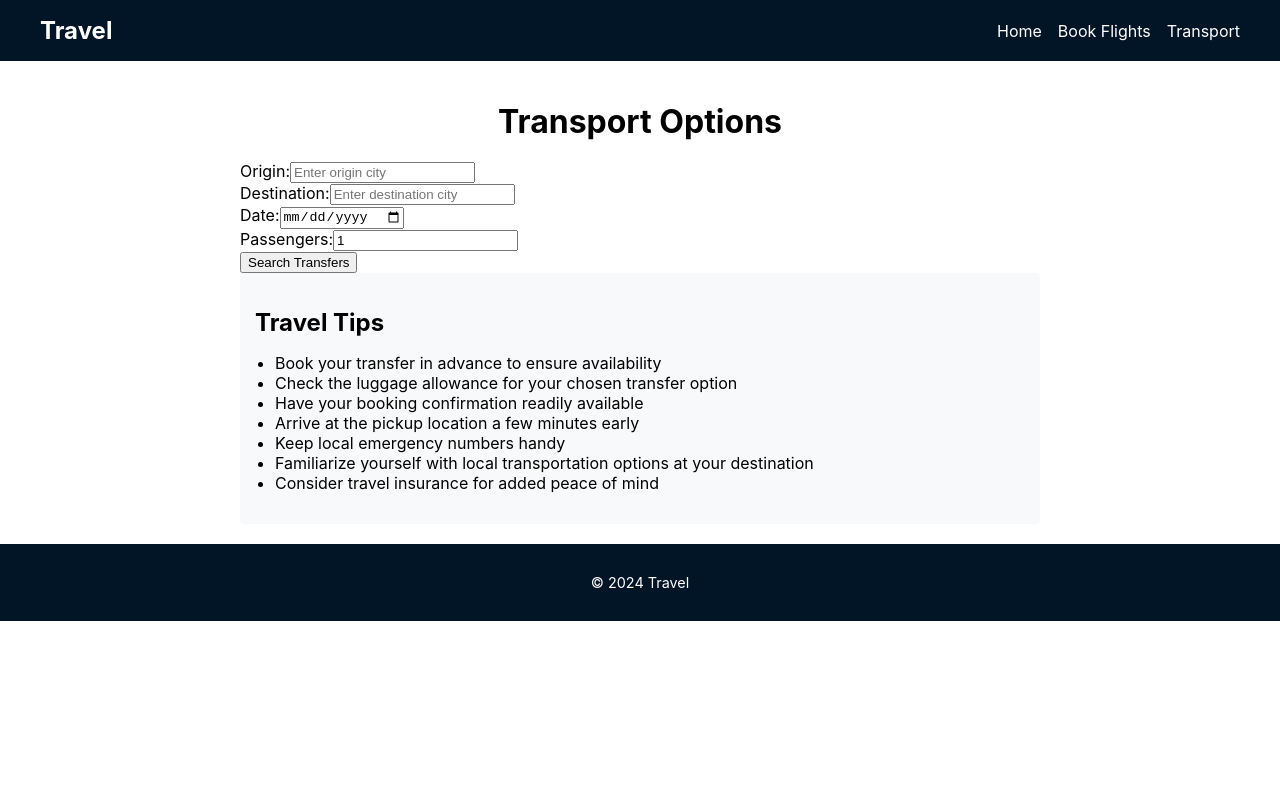
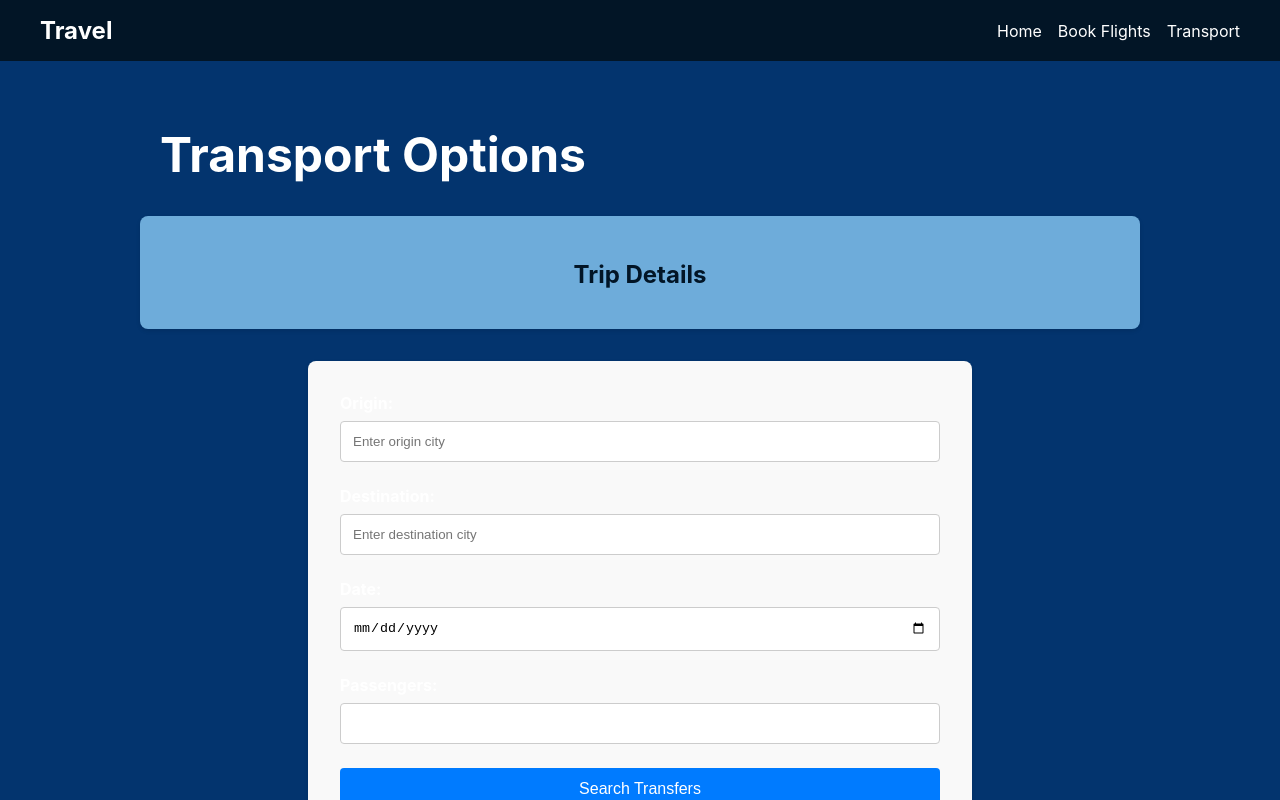
Before and after one commit to sumafujiko/acsd-project, a React (Create React App) app: page /transport in a window 1280 px wide. Shown: the top 800 px of the page. Built offline with nearby package versions, Linux system fonts and the light colour scheme; no server answers.

Commit message:
further changes to styling on transport

```diff
--- /dev/null
+++ b/src/contexts/TripSummary.js
@@ -0,0 +1,164 @@
+import React from "react";
+import PropTypes from "prop-types";
+import "../sass/tripsummary.scss";
+
+const formatDate = (dateString) => {
+  const date = new Date(dateString);
+  return date.toLocaleDateString("en-GB", {
+    year: "numeric",
+    month: "short",
+    day: "numeric",
+  });
+};
+
+const formatTime = (dateString) => {
+  const date = new Date(dateString);
+  return date.toLocaleTimeString("en-GB", {
+    hour: "2-digit",
+    minute: "2-digit",
+  });
+};
+
+const FlightDetails = ({ flight }) => {
+  if (!flight || !flight.outboundFlight || flight.outboundFlight.length === 0) {
+    return <p>No flight details available</p>;
+  }
+
+  const { outboundFlight, returnFlight } = flight;
+  const firstOutbound = outboundFlight[0];
+  const lastOutbound = outboundFlight[outboundFlight.length - 1];
+  const firstReturn =
+    returnFlight && returnFlight.length > 0 ? returnFlight[0] : null;
+  const lastReturn =
+    returnFlight && returnFlight.length > 0
+      ? returnFlight[returnFlight.length - 1]
+      : null;
+
+  const renderFlightSegment = (departure, arrival, label) => (
+    <div className="flight-segment">
+      <h4>{label}</h4>
+      <div className="flight-segment__details">
+        <div className="flight-segment__airport">
+          <p>
+            <strong>{departure.departureAirport}</strong>
+          </p>
+          <p>{formatTime(departure.departureAt)}</p>
+          <p>{formatDate(departure.departureAt)}</p>
+        </div>
+        <div className="flight-segment__arrow">➔</div>
+        <div className="flight-segment__airport">
+          <p>
+            <strong>{arrival.arrivalAirport}</strong>
+          </p>
+          <p>{formatTime(arrival.arrivalAt)}</p>
+          <p>{formatDate(arrival.arrivalAt)}</p>
+        </div>
+      </div>
+    </div>
+  );
+
+  return (
+    <div className="details-summary">
+      {renderFlightSegment(firstOutbound, lastOutbound, "Outbound")}
+      {firstReturn && renderFlightSegment(firstReturn, lastReturn, "Return")}
+      <p>
+        <strong>Total Price:</strong> {flight.price} EUR
+      </p>
+    </div>
+  );
+};
+
+const HotelDetails = ({ hotel, stayDuration }) => {
+  if (!hotel) {
+    return <p>No hotel details available</p>;
+  }
+
+  const pricePerNight = parseFloat(hotel.price) / stayDuration;
+
+  return (
+    <div className="details-summary">
+      <p className="details-summary__item">
+        <strong>Name:</strong> {hotel.name}
+      </p>
+      <p className="details-summary__item">
+        <strong>Price per night:</strong> {pricePerNight.toFixed(2)}{" "}
+        {hotel.currency}
+      </p>
+      <p className="details-summary__item">
+        <strong>Stay Duration:</strong> {stayDuration} night
+        {stayDuration !== 1 ? "s" : ""}
+      </p>
+      <p className="details-summary__item">
+        <strong>Total Price:</strong> {hotel.price} {hotel.currency}
+      </p>
+      <p className="details-summary__item details-summary__calculation">
+        ({pricePerNight.toFixed(2)} x {stayDuration} nights = {hotel.price}{" "}
+        {hotel.currency})
+      </p>
+    </div>
+  );
+};
+
+const TransportDetails = ({ transport }) => {
+  if (!transport) {
+    return <p>No transport details available</p>;
+  }
+
+  // Implement transport details when they are done
+  return (
+    <div className="details-summary">
+      <p>Transport details will be displayed here</p>
+    </div>
+  );
+};
+
+const TripSummary = ({ tripCart }) => {
+  if (!tripCart) {
+    return (
+      <div className="trip-summary">
+        <h2 className="trip-summary__title">Trip Details</h2>
+        <p>No trip details available</p>
+      </div>
+    );
+  }
+
+  return (
+    <div className="trip-summary">
+      <h2 className="trip-summary__title">Trip Details</h2>
+      <div className="trip-summary__content">
+        {tripCart.flight && (
+          <div className="trip-summary__section">
+            <h3>Flight Details</h3>
+            <FlightDetails flight={tripCart.flight} />
+          </div>
+        )}
+        {tripCart.hotel && (
+          <div className="trip-summary__section">
+            <h3>Hotel Details</h3>
+            <HotelDetails
+              hotel={tripCart.hotel}
+              stayDuration={tripCart.stayDuration}
+            />
+          </div>
+        )}
+        {tripCart.transport && (
+          <div className="trip-summary__section">
+            <h3>Transport Details</h3>
+            <TransportDetails transport={tripCart.transport} />
+          </div>
+        )}
+      </div>
+    </div>
+  );
+};
+
+TripSummary.propTypes = {
+  tripCart: PropTypes.shape({
+    flight: PropTypes.object,
+    hotel: PropTypes.object,
+    stayDuration: PropTypes.number,
+    transport: PropTypes.object,
+  }),
+};
+
+export default TripSummary;
--- a/src/sass/transport.scss
+++ b/src/sass/transport.scss
@@ -2,13 +2,14 @@
 @import "mixins";
 
 .transport-page {
-    max-width: 800px;
-    margin: 0 auto;
-    padding: 20px;
+  background-color: $secondary-color;
+  padding: 2rem 0;
+  color: $white;
+  min-height: 90vh;
 
   h1 {
-      text-align: center;
-      margin-bottom: 20px;
+    font-size: 3rem;
+    margin-left: 10rem;
   }
 
   .transfer-search {
@@ -86,7 +87,8 @@
     margin-bottom: 10px;
   }
 
-    &__link, &__calendar-button {
+  &__link,
+  &__calendar-button {
     display: inline-block;
     margin-top: 15px;
     padding: 10px 15px;
@@ -107,3 +109,70 @@
     cursor: pointer;
   }
 }
+
+.transport-tips {
+  background-color: $secondary-color;
+  padding: 15px;
+  border-radius: 4px;
+
+  h2 {
+    margin-bottom: 10px;
+  }
+
+  ul {
+    padding-left: 20px;
+  }
+}
+
+.transfer-search-form {
+  background-color: #f9f9f9;
+  border-radius: 8px;
+  box-shadow: 0 2px 4px rgba(0, 0, 0, 0.1);
+  max-width: 600px;
+  margin: 2rem auto;
+  padding: 2rem;
+  display: flex;
+  flex-direction: column;
+}
+
+.form-group {
+  margin-bottom: 1.5rem;
+}
+
+.form-group label {
+  display: block;
+  margin-bottom: 0.5rem;
+  font-weight: bold;
+}
+
+.form-group input {
+  width: 100%;
+  padding: 0.75rem;
+  border: 1px solid #ccc;
+  border-radius: 4px;
+  box-sizing: border-box;
+}
+
+.form-group input:focus {
+  border-color: #007bff;
+  outline: none;
+}
+
+.search-button {
+  background-color: #007bff;
+  color: #fff;
+  border: none;
+  border-radius: 4px;
+  padding: 0.75rem 1.5rem;
+  font-size: 1rem;
+  cursor: pointer;
+  transition: background-color 0.3s;
+}
+
+.search-button:hover {
+  background-color: #0056b3;
+}
+
+.search-button:active {
+  background-color: #004080;
+}
--- /dev/null
+++ b/src/sass/tripsummary.scss
@@ -0,0 +1,97 @@
+@import "variables";
+@import "mixins";
+
+.trip-summary {
+  background-color: $accent-color;
+  border-radius: 8px;
+  padding: 1.5rem;
+  margin: 2rem auto;
+  color: $primary-color;
+  box-shadow: 0 2px 4px rgba(0, 0, 0, 0.1);
+  max-width: 1000px;
+  width: 90%;
+  box-sizing: border-box;
+  display: flex;
+  flex-direction: column;
+
+  &__title {
+    font-size: 1.5rem;
+    margin-bottom: 1rem;
+    text-align: center;
+  }
+
+  &__content {
+    display: flex;
+    flex-direction: row;
+    flex-wrap: wrap;
+    justify-content: space-between;
+    gap: 1rem;
+
+    // Adjust item sizes and alignment
+    > * {
+      flex: 1 1 calc(50% - 2rem); // Adjust item size
+    }
+  }
+
+  &__section {
+    background-color: $white;
+    border-radius: 4px;
+    padding: 1rem;
+    box-sizing: border-box;
+
+    h3 {
+      font-size: 1.2rem;
+      margin-bottom: 0.5rem;
+      border-bottom: 1px solid $secondary-color;
+      padding-bottom: 0.3rem;
+    }
+  }
+
+  .details-summary {
+    text-align: center;
+
+    &__item {
+      margin-bottom: 0.5rem;
+      font-size: 0.9rem;
+      text-align: left;
+
+      strong {
+        font-weight: bold;
+      }
+    }
+
+    &__calculation {
+      font-size: 0.8rem;
+      color: $secondary-color;
+      font-style: italic;
+    }
+  }
+
+  .flight-segment {
+    margin-bottom: 1rem;
+
+    h4 {
+      margin-bottom: 0.5rem;
+    }
+
+    &__details {
+      display: flex;
+      justify-content: space-between;
+      align-items: center;
+    }
+
+    &__airport {
+      text-align: center;
+      flex: 1;
+
+      p {
+        margin: 0.2rem 0;
+        font-size: 0.9rem; // Font size
+      }
+    }
+
+    &__arrow {
+      padding: 0 10px;
+    }
+  }
+}
--- a/src/views/Transport/TransferSearch.js
+++ b/src/views/Transport/TransferSearch.js
@@ -1,5 +1,6 @@
 import React, { useState, useEffect } from 'react';
 import { getCityCode, safeApiCall } from '../../api/amadeusApi';
+import "../../sass/transport.scss";
 
 /**
  * TransferSearch component handles the search form for transfers
--- a/src/views/Transport/TransportPage.js
+++ b/src/views/Transport/TransportPage.js
@@ -1,12 +1,17 @@
-import React, { useEffect } from 'react';
-import { useLocation, useNavigate } from 'react-router-dom';
-import { useCartContext } from '../../contexts/cartContext';
-import TransferSearch from './TransferSearch';
-import TransferResults from './TransferResults';
-import SelectedTransferDetails from './SelectedTransferDetails';
-import TransportTips from './TransportTips';
-import { searchTransfers, bookTransfer, safeApiCall } from '../../api/amadeusApi';
-import '../../sass/transport.scss';
+import React, { useEffect } from "react";
+import { useLocation, useNavigate } from "react-router-dom";
+import { useCartContext } from "../../contexts/cartContext";
+import TripSummary from "../../contexts/TripSummary";
+import TransferSearch from "./TransferSearch";
+import TransferResults from "./TransferResults";
+import SelectedTransferDetails from "./SelectedTransferDetails";
+import TransportTips from "./TransportTips";
+import {
+  searchTransfers,
+  bookTransfer,
+  safeApiCall,
+} from "../../api/amadeusApi";
+import "../../sass/transport.scss";
 
 /**
  * TransportPage component handles the transfer search and booking process
@@ -22,6 +27,26 @@ const TransportPage = () => {
   const [isLoading, setIsLoading] = React.useState(false);
   const [error, setError] = React.useState(null);
 
+  // Calculate stay duration
+  const calculateStayDuration = () => {
+    if (
+      tripCart.flight &&
+      tripCart.flight.outboundFlight &&
+      tripCart.flight.returnFlight
+    ) {
+      const checkInDate = new Date(
+        tripCart.flight.outboundFlight[0].departureAt
+      );
+      const checkOutDate = new Date(
+        tripCart.flight.returnFlight[0].departureAt
+      );
+      return Math.ceil((checkOutDate - checkInDate) / (1000 * 60 * 60 * 24));
+    }
+    return 0;
+  };
+
+  const stayDuration = calculateStayDuration();
+
   /**
    * Handles the search results from the TransferSearch component
    * @param {Object} searchParams - The search parameters for transfers
@@ -33,8 +58,8 @@ const TransportPage = () => {
       const results = await safeApiCall(searchTransfers, searchParams);
       setSearchResults(results);
     } catch (error) {
-      setError('Failed to fetch transfer options. Please try again.');
-      console.error('Search transfers error:', error);
+      setError("Failed to fetch transfer options. Please try again.");
+      console.error("Search transfers error:", error);
     } finally {
       setIsLoading(false);
     }
@@ -61,15 +86,15 @@ const TransportPage = () => {
         start: selectedTransfer.start,
         end: selectedTransfer.end,
         passengerCharacteristics: [
-          { passengerTypeCode: 'ADT', count: searchCriteria.adults },
-          { passengerTypeCode: 'CHD', count: searchCriteria.children },
-          { passengerTypeCode: 'INF', count: searchCriteria.infants },
+          { passengerTypeCode: "ADT", count: searchCriteria.adults },
+          { passengerTypeCode: "CHD", count: searchCriteria.children },
+          { passengerTypeCode: "INF", count: searchCriteria.infants },
         ],
       };
       const bookingConfirmation = await safeApiCall(bookTransfer, bookingData);
 
       // Navigate to the confirmation page with the booking details
-      navigate('/confirmation', {
+      navigate("/confirmation", {
         state: {
           bookingConfirmation,
           searchCriteria,
@@ -79,12 +104,12 @@ const TransportPage = () => {
             name: searchCriteria.location,
             latitude: selectedTransfer.start?.latitude,
             longitude: selectedTransfer.start?.longitude,
-          }
-        }
+          },
+        },
       });
     } catch (error) {
-      setError('Failed to book the transfer. Please try again.');
-      console.error('Book transfer error:', error);
+      setError("Failed to book the transfer. Please try again.");
+      console.error("Book transfer error:", error);
     } finally {
       setIsLoading(false);
     }
@@ -92,21 +117,40 @@ const TransportPage = () => {
   // Console log the state passed via navigation
   useEffect(() => {
     // Log the state passed via navigation
-    console.log('Booking details passed via state:', location.state?.bookingDetails);
+    console.log(
+      "Booking details passed via state:",
+      location.state?.bookingDetails
+    );
 
     // Log the entire tripCart
-    console.log('Current tripCart:', tripCart);
+    console.log("Current tripCart:", tripCart);
 
     // If you want to log specific details:
-    console.log('Flight details:', tripCart.flight);
-    console.log('Hotel details:', tripCart.hotel);
-    console.log('Stay duration:', tripCart.stayDuration);
+    console.log("Flight details:", tripCart.flight);
+    console.log("Hotel details:", tripCart.hotel);
+    console.log("Stay duration:", tripCart.stayDuration);
   }, [location, tripCart]);
 
   return (
     <div className="transport-page">
       <h1>Transport Options</h1>
-      <TransferSearch onSearchResults={handleSearchResults} initialData={searchCriteria} />
+
+      <TripSummary tripCart={tripCart} />
+
+      <TransferSearch
+        onSearchResults={handleSearchResults}
+        initialData={{
+          arrivalAirport: tripCart.flight?.outboundFlight[0]?.arrivalAirport,
+          arrivalDate: tripCart.flight?.outboundFlight[0]?.arrivalAt,
+          hotelLatitude: tripCart.hotel?.latitude,
+          hotelLongitude: tripCart.hotel?.longitude,
+          passengers: {
+            adults: tripCart.adults || 1,
+            children: tripCart.children || 0,
+            infants: tripCart.infants || 0,
+          },
+        }}
+      />
 
       {isLoading && <p>Loading...</p>}
 
@@ -125,8 +169,9 @@ const TransportPage = () => {
           onBook={handleBookTransfer}
         />
       )}
-
-      <TransportTips />
+      <div className="transport-tips">
+        <TransportTips />
+      </div>
     </div>
   );
 };
```
Also changed, not shown: src/views/Hotels/FlightSummary.js (+36 -24 lines), src/views/Hotels/HotelPage.js (+4 -10 lines), src/views/Hotels/HotelSummary.js (added, +30 -0 lines). Lines whose indentation alone changed are shown as unchanged.
